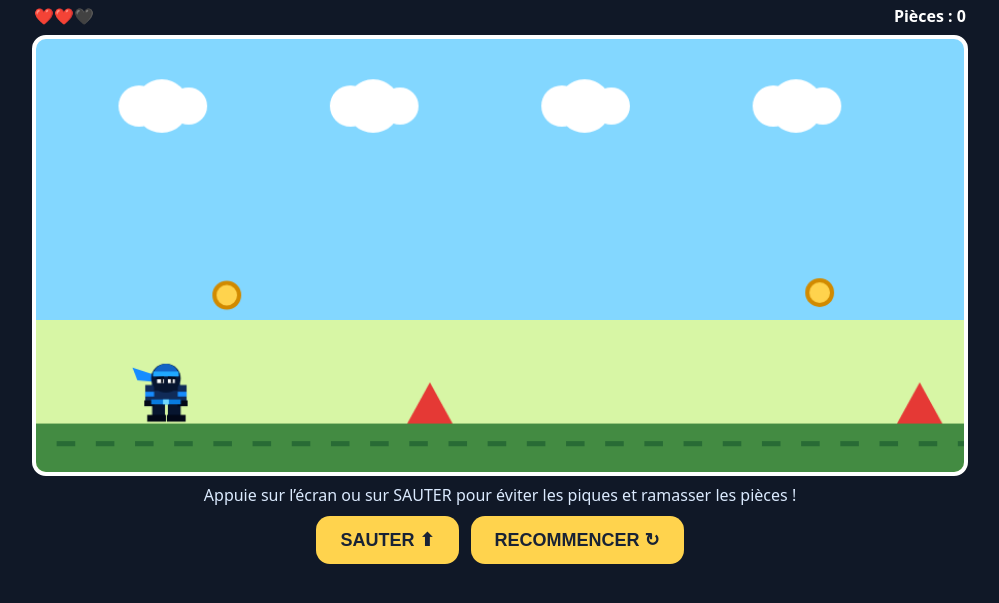
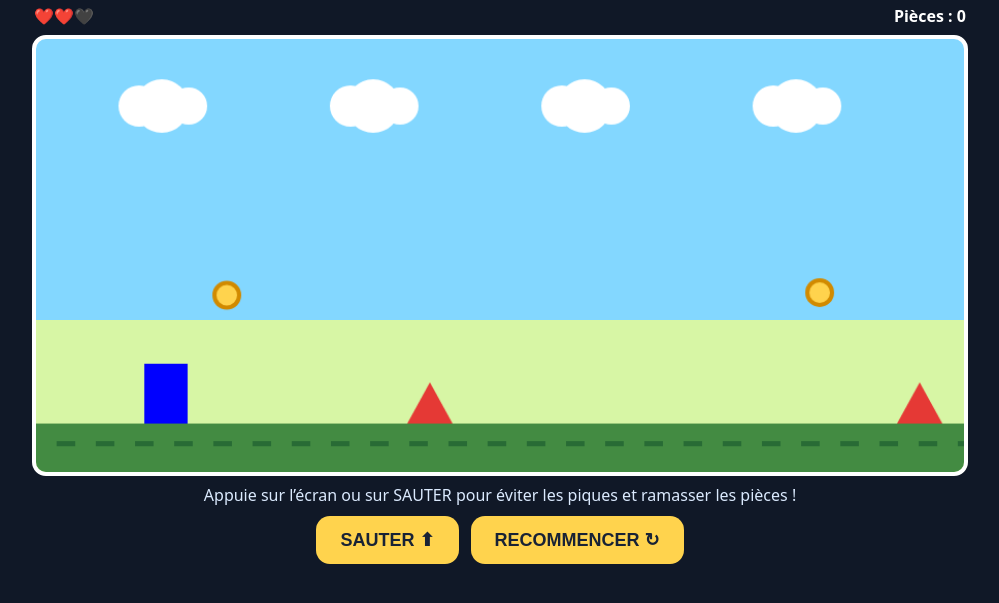
Before and after one commit to foutareseau-coder/ninja-parkour, a plain HTML site: page index.html in a window 1280 px wide. Shown: the part 143-746 px from the top of the page, without its empty margins (140-1139 px from the left). Drawn offline with Linux system fonts and the light colour scheme.

Commit message:
Change ninja drawing to a blue rectangle

```diff
--- a/index.html
+++ b/index.html
@@ -146,7 +146,8 @@ function loop(){
  for(let o of coins){let dx=(ninja.x+21)-(o.x),dy=(ninja.y+25)-o.y;if(Math.hypot(dx,dy)<34){score++;o.x=-50;updateHud()}}
  }
  obstacles.forEach(drawSpike);coins.forEach(o=>{x.fillStyle='#ffd34d';x.beginPath();x.arc(o.x,o.y,o.r,0,7);x.fill();x.strokeStyle='#d18a00';x.lineWidth=4;x.stroke()});
- drawNinja();
+ x.fillStyle = "blue";
+x.fillRect(ninja.x, ninja.y, ninja.w, ninja.h);
  if(over){x.fillStyle='rgba(10,18,32,.72)';x.fillRect(0,0,900,420);x.fillStyle='#fff';x.textAlign='center';x.font='bold 48px system-ui';x.fillText('PARTIE TERMINÉE !',450,190);x.font='28px system-ui';x.fillText('Pièces : '+score+' — Appuie sur Recommencer',450,240)}
  requestAnimationFrame(loop)
 }
```
